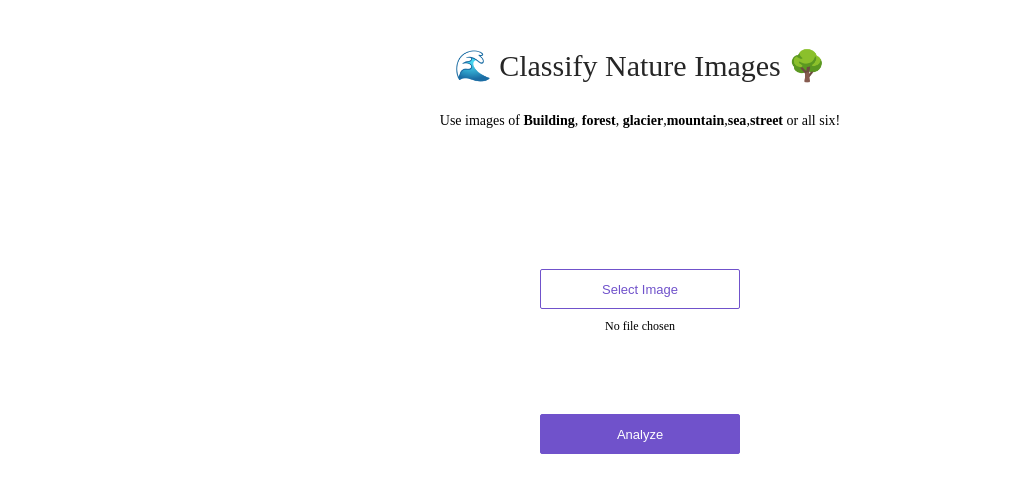
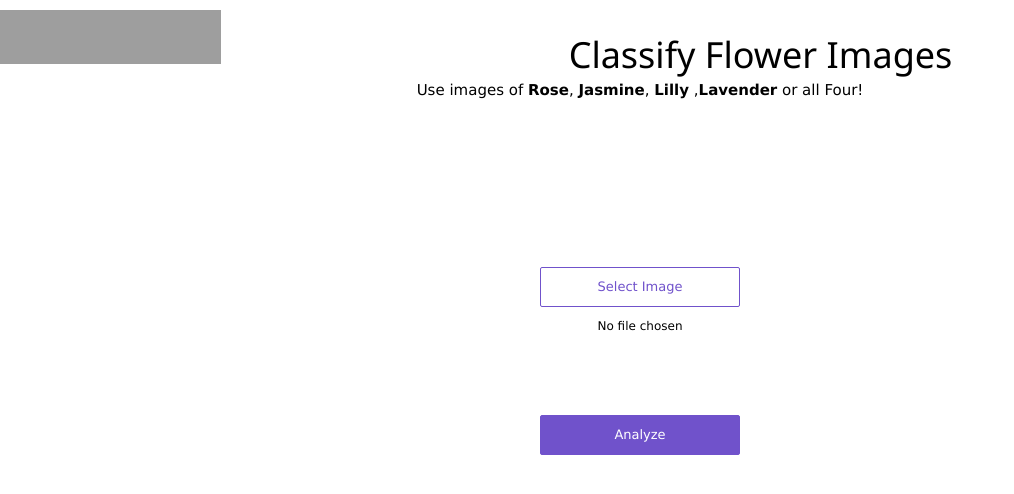
Before and after one commit to Shreyaguddu15/Image-classification, a plain HTML site: page app/view/index.html in a window 1280 px wide. Shown: the whole page, without its empty margins (0-1014 px from the left). Drawn offline with nearby package versions, Linux system fonts and the light colour scheme; grey boxes are pictures that could not be loaded.

Commit message:
Update index.html

```diff
--- a/app/view/index.html
+++ b/app/view/index.html
@@ -1,4 +1,29 @@
 <html lang='en'>
+<style>
+.header img {
+ float: left;
+ width: 221px;
+ height: 54px;
+}
+.header h1 {
+ position: relative;
+ top: 18px;
+ left: 10px;
+}
+</style>
+<div class="header">
+  <a href="https://imgbb.com/"><img src="https://i.ibb.co/dffGKmK/APSSlogo.png" alt="APSSlogo" border="0"></a>
+ <center>
+ <h1>Classify Flower Images</h1>
+ <p>
+     Use images of <strong>Rose</strong>, <strong>Jasmine</strong>, <strong>Lilly</strong> ,<strong>Lavender</strong> or
+     all Four!
+   </p>
+ </center>
+</div>
+<meta name="viewport" content="width=device-width, initial-scale=1">
+<link rel="stylesheet" href="https://www.w3schools.com/w3css/4/w3.css">
+<body>
 <head>
  <meta charset='utf-8'>
  <link rel='stylesheet' href='../static/style.css'>
@@ -7,11 +32,6 @@
 <body>
 <div>
  <div class='center'>
-    <div class='title'>🌊 Classify Nature Images 🌳</div>
-    <p>
-      Use images of <strong>Building</strong>, <strong>forest</strong>, <strong>glacier</strong>,<strong>mountain</strong>,<strong>sea</strong>,<strong>street</strong> or
-      all six!
-    </p>
    <div class='content'>
      <div class='no-display'>
        <input id='file-input'
```
Lines whose indentation alone changed are shown as unchanged.
